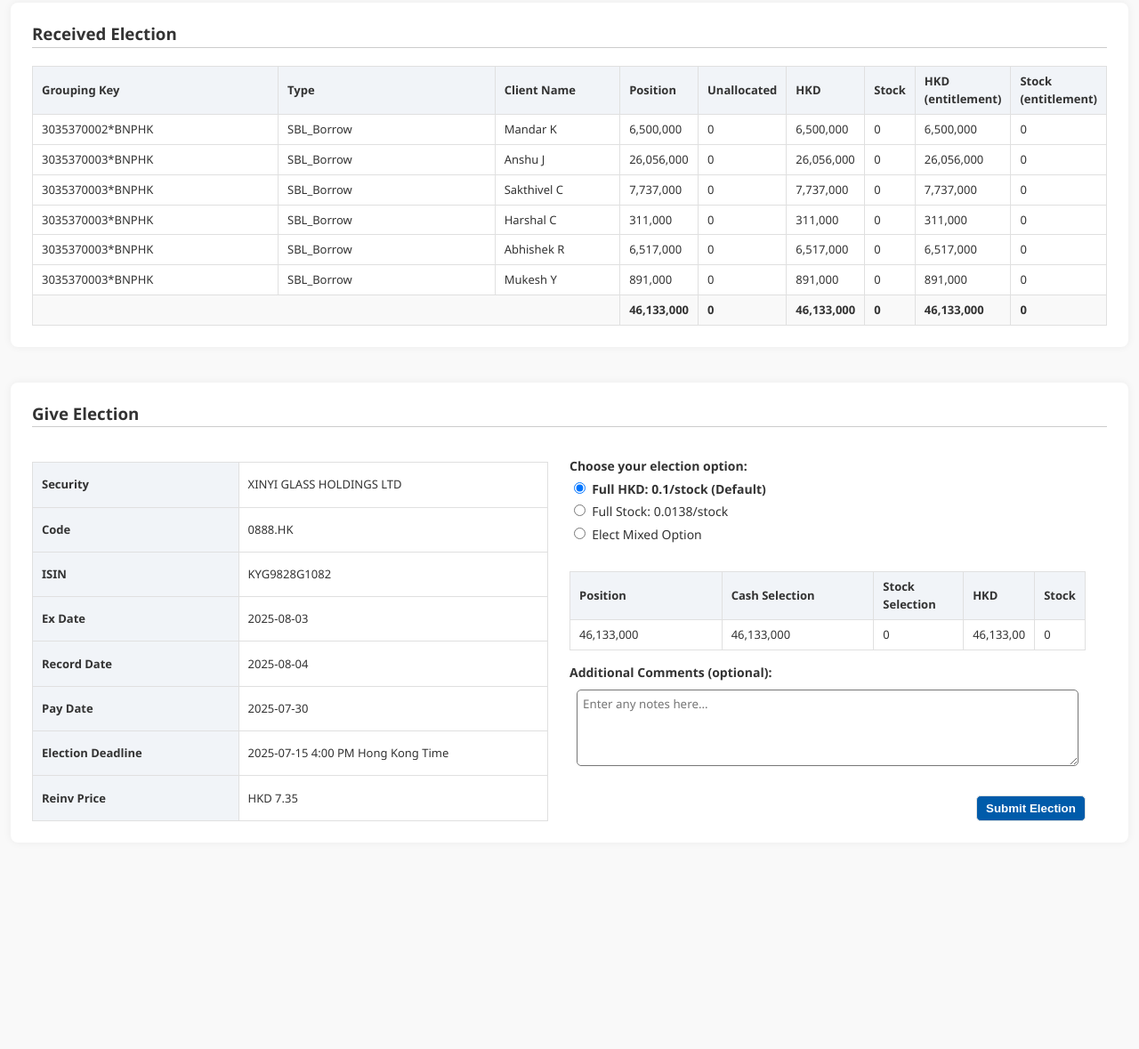
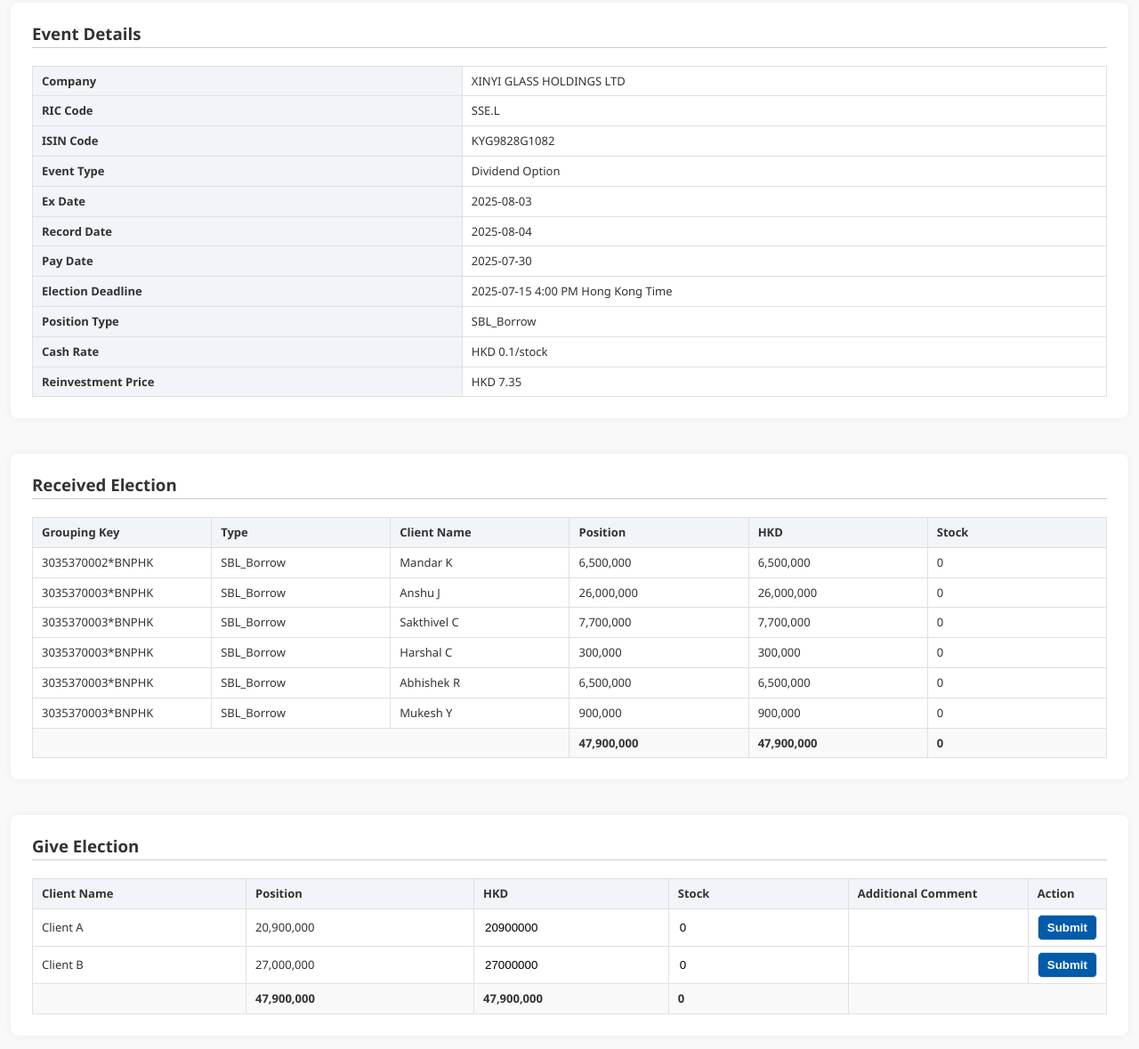
Before and after one commit to ChaudhariHarsha/ca-trade, a plain HTML site: page index.html in a window 1280 px wide. Shown: the part 87-1266 px from the top of the page at 89% size. Before the commit the page ends 1054 px from the top, so only its background shows below. Drawn offline with Linux system fonts and the light colour scheme.

Commit message:
changes done

```diff
--- a/index.html
+++ b/index.html
@@ -29,7 +29,7 @@
       box-shadow: 0 0 10px rgba(0, 0, 0, 0.06);
     }
 
-    .outer-border{
+    .outer-border {
       padding-top: 1px;
       padding-left: 24px;
       padding-right: 24px;
@@ -182,7 +182,7 @@
 
     }
 
-    .recieved-elections{
+    .recieved-elections {
       padding-top: 90px;
     }
 
@@ -194,7 +194,6 @@
 
     .details-table,
     form {
-      width: 48%;
       min-width: 300px;
       padding-top: 12px;
     }
@@ -202,6 +201,14 @@
     .submit {
       display: flex;
       justify-content: flex-end;
+    }
+
+    .give-election input[type="number"]:focus,
+    .give-election input,
+    .give-election input[type="text"]:focus {
+      outline: none;
+      box-shadow: none;
+      border: none;
     }
 
     @media (max-width: 768px) {
@@ -329,20 +336,82 @@
 
   <h2>Corporate Action Election Submission</h2>
   <div class="recieved-elections">
+    <div class="outer-border">
+      <h3 style="margin-bottom: 0px;">Event Details</h3>
+      <div class="action-container">
+        <table width="100%" cellpadding="6" cellspacing="0" border="1" style="
+                    border-collapse: collapse;
+                    font-size: 13px;
+                    border-color: #e0e0e0;
+                    ">
+          <tr>
+            <td bgcolor="#f1f4f8" width="40%"><strong>Company</strong></td>
+            <td>XINYI GLASS HOLDINGS LTD</td>
+          </tr>
+          <tr>
+            <td bgcolor="#f1f4f8" width="40%"><strong>RIC Code</strong></td>
+            <td>SSE.L</td>
+          </tr>
+          <tr>
+            <td bgcolor="#f1f4f8" width="40%"><strong>ISIN Code</strong></td>
+            <td>KYG9828G1082</td>
+          </tr>
+          <tr>
+            <td bgcolor="#f1f4f8" width="40%"><strong>Event Type</strong></td>
+            <td>Dividend Option</td>
+          </tr>
+          <tr>
+            <td bgcolor="#f1f4f8" width="40%"><strong>Ex Date</strong></td>
+            <td>2025-08-03</td>
+          </tr>
+          <tr>
+            <td bgcolor="#f1f4f8" width="40%"><strong>Record Date</strong></td>
+            <td>2025-08-04</td>
+          </tr>
+          <tr>
+            <td bgcolor="#f1f4f8" width="40%"><strong>Pay Date</strong></td>
+            <td>2025-07-30</td>
+          </tr>
+          <tr>
+            <td bgcolor="#f1f4f8" width="40%"><strong>Election Deadline</strong></td>
+            <td>2025-07-15 4:00 PM Hong Kong Time</td>
+          </tr>
+          <tr>
+            <td bgcolor="#f1f4f8" width="40%"><strong>Position Type</strong></td>
+            <td>SBL_Borrow</td>
+          </tr>
+          <tr>
+            <td bgcolor="#f1f4f8" width="40%"><strong>Cash Rate</strong></td>
+            <td>HKD 0.1/stock</td>
+          </tr>
+          <tr>
+            <td bgcolor="#f1f4f8" width="40%">
+              <strong>Reinvestment Price</strong>
+            </td>
+            <td>HKD 7.35</td>
+          </tr>
+        </table>
+
+
+
+      </div>
+    </div>
+  </div>
+  <!-- ... head section remains unchanged ... -->
+
+  <!-- Replace the existing "Received Election" table with the updated version below -->
+  <div class="main-container">
     <div class="outer-border innner-container">
       <h3>Received Election</h3>
-      <table>
+      <table style="width: 100%; table-layout: fixed; border-collapse: collapse;">
         <thead>
           <tr>
-            <th>Grouping Key</th>
-            <th>Type</th>
-            <th>Client Name</th>
-            <th>Position</th>
-            <th>Unallocated</th>
-            <th>HKD</th>
-            <th>Stock</th>
-            <th>HKD (entitlement)</th>
-            <th>Stock (entitlement)</th>
+            <th style="width: 16.66%; text-align: left;">Grouping Key</th>
+            <th style="width: 16.66%; text-align: left;">Type</th>
+            <th style="width: 16.66%; text-align: left;">Client Name</th>
+            <th style="width: 16.66%; text-align: left;">Position</th>
+            <th style="width: 16.66%; text-align: left;">HKD</th>
+            <th style="width: 16.66%; text-align: left;">Stock</th>
           </tr>
         </thead>
         <tbody>
@@ -351,9 +420,6 @@
             <td>SBL_Borrow</td>
             <td>Mandar K</td>
             <td>6,500,000</td>
-            <td>0</td>
-            <td>6,500,000</td>
-            <td>0</td>
             <td>6,500,000</td>
             <td>0</td>
           </tr>
@@ -361,167 +427,106 @@
             <td>3035370003*BNPHK</td>
             <td>SBL_Borrow</td>
             <td>Anshu J</td>
-            <td>26,056,000</td>
-            <td>0</td>
-            <td>26,056,000</td>
-            <td>0</td>
-            <td>26,056,000</td>
+            <td>26,000,000</td>
+            <td>26,000,000</td>
             <td>0</td>
           </tr>
           <tr>
             <td>3035370003*BNPHK</td>
             <td>SBL_Borrow</td>
             <td>Sakthivel C</td>
-            <td>7,737,000</td>
-            <td>0</td>
-            <td>7,737,000</td>
-            <td>0</td>
-            <td>7,737,000</td>
+            <td>7,700,000</td>
+            <td>7,700,000</td>
             <td>0</td>
           </tr>
           <tr>
             <td>3035370003*BNPHK</td>
             <td>SBL_Borrow</td>
             <td>Harshal C</td>
-            <td>311,000</td>
-            <td>0</td>
-            <td>311,000</td>
-            <td>0</td>
-            <td>311,000</td>
+            <td>300,000</td>
+            <td>300,000</td>
             <td>0</td>
           </tr>
           <tr>
             <td>3035370003*BNPHK</td>
             <td>SBL_Borrow</td>
             <td>Abhishek R</td>
-            <td>6,517,000</td>
-            <td>0</td>
-            <td>6,517,000</td>
-            <td>0</td>
-            <td>6,517,000</td>
+            <td>6,500,000</td>
+            <td>6,500,000</td>
             <td>0</td>
           </tr>
           <tr>
             <td>3035370003*BNPHK</td>
             <td>SBL_Borrow</td>
             <td>Mukesh Y</td>
-            <td>891,000</td>
-            <td>0</td>
-            <td>891,000</td>
-            <td>0</td>
-            <td>891,000</td>
+            <td>900,000</td>
+            <td>900,000</td>
             <td>0</td>
           </tr>
           <!-- Total Row -->
           <tr style="font-weight: bold; background-color: #f9f9f9;">
             <td colspan="3"></td>
-            <td>46,133,000</td>
-            <td>0</td>
-            <td>46,133,000</td>
-            <td>0</td>
-            <td>46,133,000</td>
+            <td>47,900,000</td>
+            <td>47,900,000</td>
             <td>0</td>
           </tr>
         </tbody>
-
       </table>
-
     </div>
   </div>
+
+
   <div class="main-container">
-      <div class="outer-border">
-        <h3>Give Election</h3>
+    <div class="outer-border give-election">
+      <h3 style="margin-bottom: 0px;">Give Election</h3>
       <div class="action-container">
-          <table class="details-table">
-          <tr>
-            <th>Security</th>
-            <td>XINYI GLASS HOLDINGS LTD</td>
-          </tr>
-          <tr>
-            <th>Code</th>
-            <td>0888.HK</td>
-          </tr>
-          <tr>
-            <th>ISIN</th>
-            <td>KYG9828G1082</td>
-          </tr>
-          <tr>
-            <th>Ex Date</th>
-            <td>2025-08-03</td>
-          </tr>
-          <tr>
-            <th>Record Date</th>
-            <td>2025-08-04</td>
-          </tr>
-          <tr>
-            <th>Pay Date</th>
-            <td>2025-07-30</td>
-          </tr>
-          <tr>
-            <th>Election Deadline</th>
-            <td>2025-07-15 4:00 PM Hong Kong Time</td>
-          </tr>
-          <tr>
-            <th>Reinv Price</th>
-            <td>HKD 7.35</td>
-          </tr>
-        </table>
-         <form action="/submit-election" method="post">
-
-          <label for="election" class="header-option">Choose your election option:</label><br>
-
-          <input type="radio" id="cash" name="election" value="cash" checked onclick="handleElectionChange('cash')">
-          <label for="cash" id="label-cash">Full HKD: 0.1/stock (Default)</label><br>
-
-          <input type="radio" id="stock" name="election" value="stock" onclick="handleElectionChange('stock')">
-          <label for="stock" id="label-stock">Full Stock: 0.0138/stock</label><br>
-
-          <input type="radio" id="both" name="election" value="both" onclick="handleElectionChange('both')">
-          <label for="both" id="label-both">Elect Mixed Option</label>
-
-          <div id="proportion-inputs" class="proportion-inputs">
-            <span class="option-grid">
-              <span id="cash-percent">
-                <label for="cashPercent" class="header-percent">Cash:</label>
-                <input type="number" name="cashPercent" min="0" max="46133000" step="1"> &nbsp;
-              </span>
-              <span id="stock-percent">
-                <label for="stockPercent" class="header-percent">Stock:</label>
-                <input type="number" name="stockPercent" min="0" max="46133000" step="1"><br>
-              </span>
-            </span>
-            <small></small>
-          </div>
         <table>
           <thead>
             <tr>
+              <th>Client Name</th>
               <th>Position</th>
-                <th>Cash Selection</th>
-                <th>Stock Selection</th>
               <th>HKD</th>
               <th>Stock</th>
+              <th>Additional Comment</th>
+              <th>Action</th>
             </tr>
           </thead>
           <tbody>
-              <tr id="calculated-table">
-                <td>46,133,000</td>
-                <td>46,133,000</td>
+            <tr>
+              <td>Client A</td>
+              <td>20,900,000</td>
+              <td><input type="number" value="20900000" /></td>
+              <td><input type="number" value="0" /></td>
+              <td><input type="text" /></td>
+              <td>
+                <div class="submit">
+                  <button type="submit" class="submit-button">Submit</button>
+                </div>
+              </td>
+            </tr>
+            <tr>
+              <td>Client B</td>
+              <td>27,000,000</td>
+              <td><input type="number" value="27000000" /></td>
+              <td><input type="number" value="0" /></td>
+              <td><input type="text" /></td>
+              <td>
+                <div class="submit">
+                  <button type="submit" class="submit-button">Submit</button>
+                </div>
+              </td>
+            </tr>
+            <tr style="font-weight: bold; background-color: #f9f9f9;">
+            <td colspan="1"></td>
+            <td>47,900,000</td>
+            <td>47,900,000</td>
             <td>0</td>
-                <td>46,133,00</td>
-                <td>0</td>
+            <td colspan="2"></td>
           </tr>
           </tbody>
+        </table>
 
-          </table>
-          <div class="comments">
-            <label for="comments" class="header-option">Additional Comments (optional):</label><br>
-            <textarea id="comments" name="comments" rows="4" cols="50"
-              placeholder="Enter any notes here..."></textarea><br><br>
-          </div>
-          <div class="submit">
-            <button type="submit" class="submit-button">Submit Election</button>
-          </div>
-        </form>
+
       </div>
     </div>
   </div>
```
Lines whose indentation alone changed are shown as unchanged.
